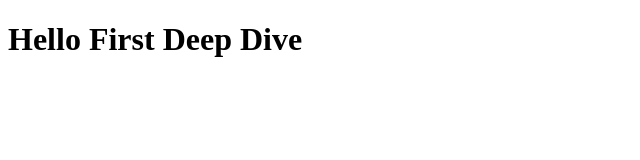
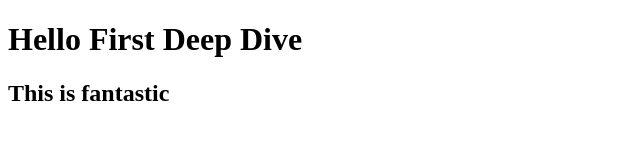
Before and after one commit to vijaya-ramesh/First-Deep-Dive, a plain HTML site: page site/index.html in a window 1280 px wide. Shown: the whole page, without its empty margins (0-640 px from the left). Drawn offline with Linux system fonts and the light colour scheme.

Commit message:
more changes

```diff
--- a/site/index.html
+++ b/site/index.html
@@ -6,5 +6,6 @@
   </head>
   <body>
     <h1> Hello First Deep Dive</>
+      <h2> This is fantastic</>
   </body>
 </html>
```
